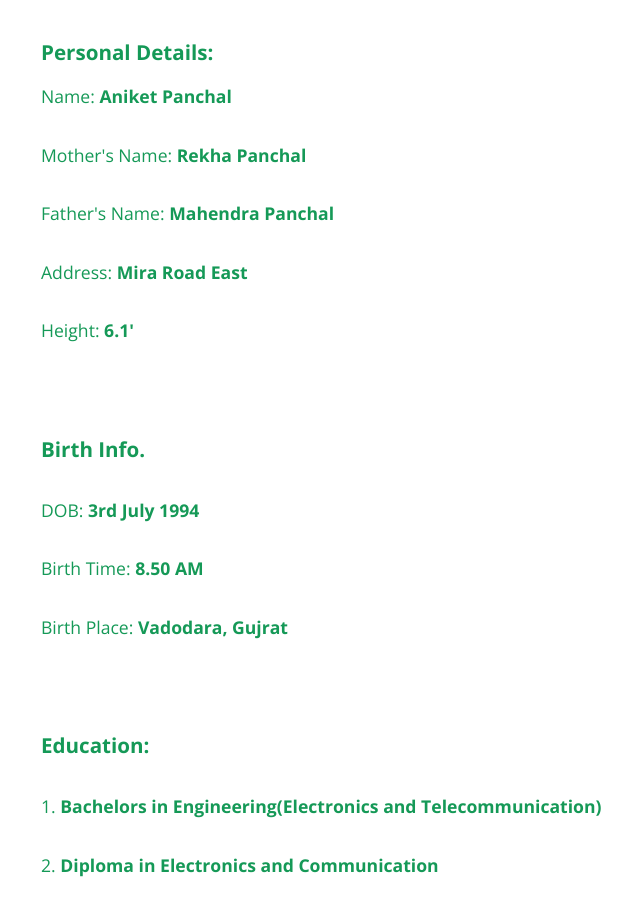
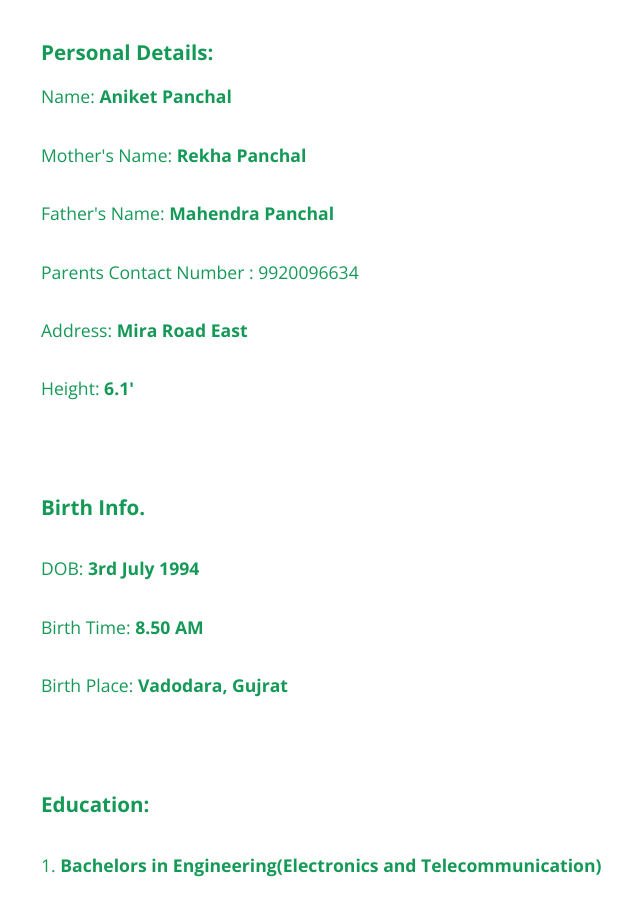
Before and after one commit to appanchal06/panchalaniket.github.io, a Jekyll site: the page built from index.html, in a window 1280 px wide and 900 px high, scrolled down 500 px. Shown: the whole window, without its empty margins (183-823 px from the left). Built offline with Jekyll 4.4.1, drawn with Linux system fonts in a browser that asks for light colours.

Commit message:
Update index.html

```diff
--- a/index.html
+++ b/index.html
@@ -12,6 +12,7 @@ layout: default
 <h4> Name: <b>Aniket Panchal</b> <h4>
 <h4> Mother's Name: <b>Rekha Panchal</b> <h4>
 <h4> Father's Name: <b>Mahendra Panchal</b> <h4>
+ <h4> Parents Contact  Number : 9920096634 </h4>
 <h4> Address: <b>Mira Road East</b> <h4>
 <h4> Height: <b>6.1'</b> <h4>
   </br>
```
